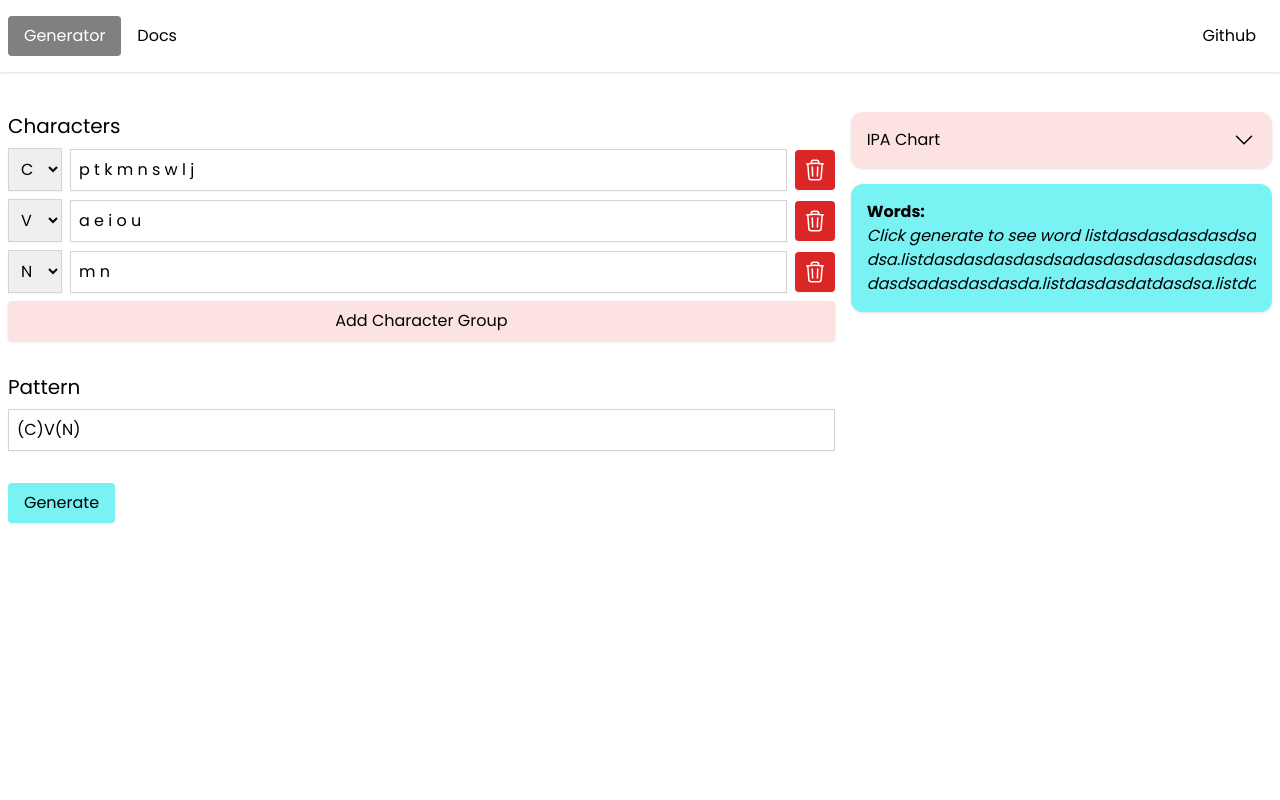
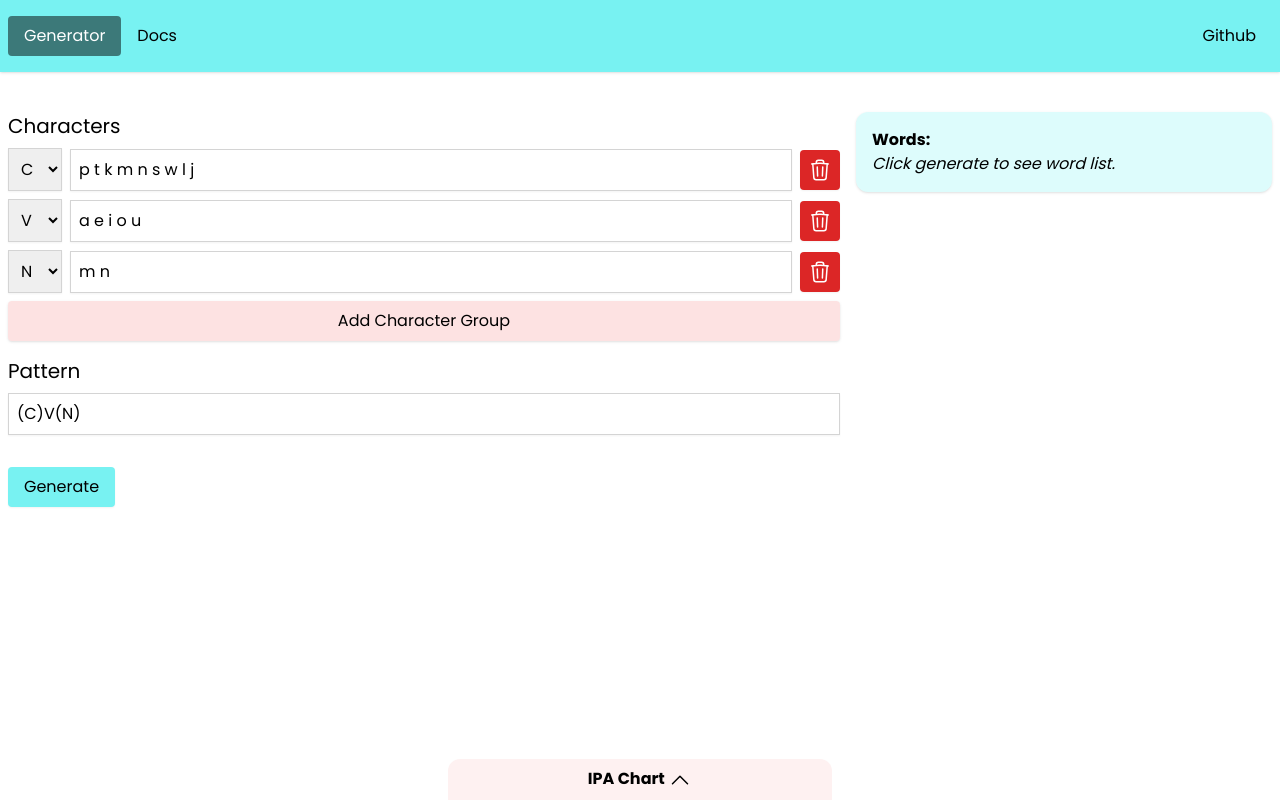
Before and after one commit to CollinBrennan/word-generator, a React (Vite) app: page / in a window 1280 px wide. Built offline with nearby package versions, Linux system fonts and the light colour scheme.

Commit message:
Minor styling changes

```diff
--- a/src/components/Form.tsx
+++ b/src/components/Form.tsx
@@ -30,7 +30,7 @@ function Form({ setOutput }: any) {
 
   return (
     <form className="flex flex-col" onSubmit={handleSubmit(onSubmit)}>
-      <div className="flex flex-col gap-2 pb-8">
+      <div className="flex flex-col gap-2 pb-4">
         <label className="text-xl">Characters</label>
         {fields.map((field, index) => (
           <div key={field.id}>
--- a/src/components/Navbar.tsx
+++ b/src/components/Navbar.tsx
@@ -16,7 +16,7 @@ function Navbar() {
   }
 
   return (
-    <div className="flex items-center justify-center text-text shadow">
+    <div className="flex items-center justify-center text-text bg-primary shadow">
       <div className="flex items-center justify-between max-w-screen-xl w-full p-2">
         <nav className="flex flex-row items-center">
           {links.map((link) => (
--- a/src/pages/Home.tsx
+++ b/src/pages/Home.tsx
@@ -1,6 +1,6 @@
 import { useState } from 'react'
 import Form, { Inputs } from '../components/Form'
-import { ChevronDownIcon } from '@heroicons/react/24/outline'
+import { ChevronDownIcon, ChevronUpIcon } from '@heroicons/react/24/outline'
 
 function Home() {
   const [output, setOutput] = useState<Inputs>()
@@ -12,18 +12,13 @@ function Home() {
             <Form setOutput={setOutput} />
           </div>
 
-          <div className="md:w-1/3 flex flex-col gap-4">
-            <div className="bg-secondary/50 rounded-xl shadow flex justify-between p-4">
-              IPA Chart <ChevronDownIcon className="h-6" />
-            </div>
-            <div className="bg-primary rounded-xl shadow p-4">
+          <div className="md:w-1/3">
+            <div className="bg-primary/25 rounded-xl shadow p-4">
               <p className="font-bold">Words: </p>
               <p className="overflow-hidden">
                 {output?.pattern ?? (
                   <span className="italic">
-                    Click generate to see word listdasdasdasdasdsa
-                    dsa.listdasdasdasdasdsadasdasdasdasdasdasddsa.listdasdasd
-                    dasdsadasdasdasda.listdasdasdatdasdsa.listdasdasdasdasdsadasdasdasdasdasdasddsa.
+                    Click generate to see word list.
                   </span>
                 )}
               </p>
@@ -32,6 +27,12 @@ function Home() {
           </div>
         </div>
       </div>
+
+      <div className="absolute bottom-0 max-w-screen-xl">
+        <button className="font-bold bg-secondary/25 w-96 py-2 rounded-t-xl">
+          IPA Chart <ChevronUpIcon className="inline h-6" />
+        </button>
+      </div>
     </div>
   )
 }
```
